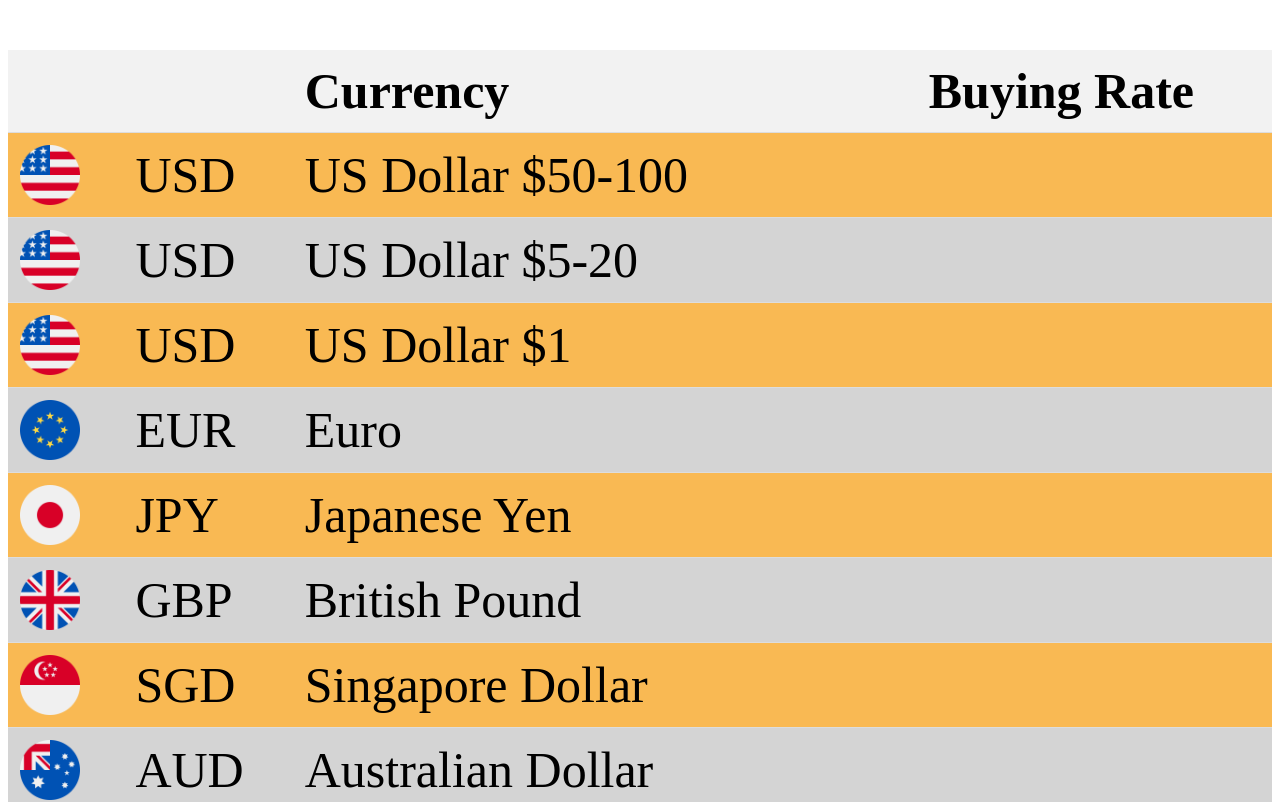
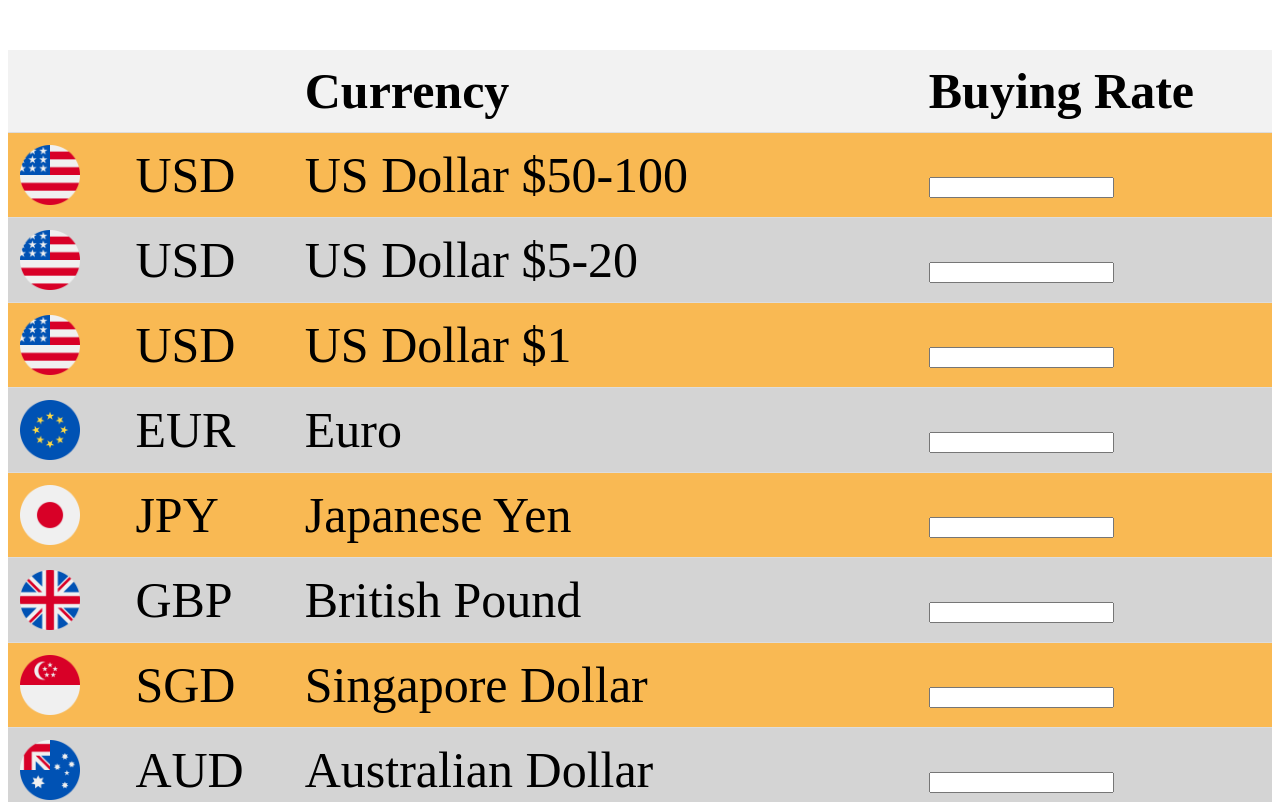
Before and after one commit to realpantagon/PeterEx, a Next.js app in the folder peterex/: page / in a window 1280 px wide. Shown: the top 802 px of the page. Built offline with nearby package versions, Linux system fonts and the light colour scheme.

Commit message:
Rate not disappear

```diff
--- a/peterex/src/pages/index.js
+++ b/peterex/src/pages/index.js
@@ -1,5 +1,7 @@
+import { useState, useEffect } from "react";
+
 export default function Home() {
-  const tableData = [
+  const [tableData, setTableData] = useState([
     ["usa.png", "USD", "US Dollar $50-100", ""],
     ["usa.png", "USD", "US Dollar $5-20", ""],
     ["usa.png", "USD", "US Dollar $1", ""],
@@ -18,7 +20,25 @@ export default function Home() {
     ["malaysia.png", "MYR", "Malaysian Ringgit", ""],
     ["china.png", "CNY", "Chinese Yuan Renminbi", ""],
     ["south-korea.png", "KRW", "South Korean Won", ""],
-  ];
+  ]);
+
+  useEffect(() => {
+    // Retrieve the stored buying rates from Local Storage
+    const storedData = JSON.parse(localStorage.getItem("tableData"));
+    if (storedData) {
+      setTableData(storedData);
+    }
+  }, []);
+
+  const handleBuyingRateChange = (index, value) => {
+    const newData = [...tableData];
+    newData[index][3] = value;
+    setTableData(newData);
+
+    // Store the updated buying rates in Local Storage
+    localStorage.setItem("tableData", JSON.stringify(newData));
+  };
+
   return (
     <div className="container">
       <table>
@@ -43,7 +63,15 @@ export default function Home() {
               </td>
               <td style={{ fontSize: "50px" }}>{row[1]}</td>
               <td style={{ fontSize: "50px" }}>{row[2]}</td>
-              <td style={{ fontSize: "50px" }}>{row[3]}</td>
+              <td style={{ fontSize: "50px" }}>
+                <input
+                  type="text"
+                  value={row[3]}
+                  onChange={(event) =>
+                    handleBuyingRateChange(index, event.target.value)
+                  }
+                />
+              </td>
             </tr>
           ))}
         </tbody>
```
